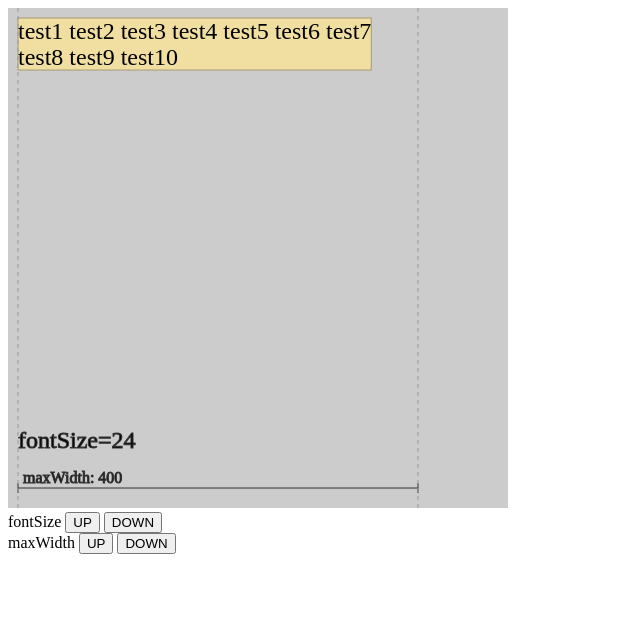
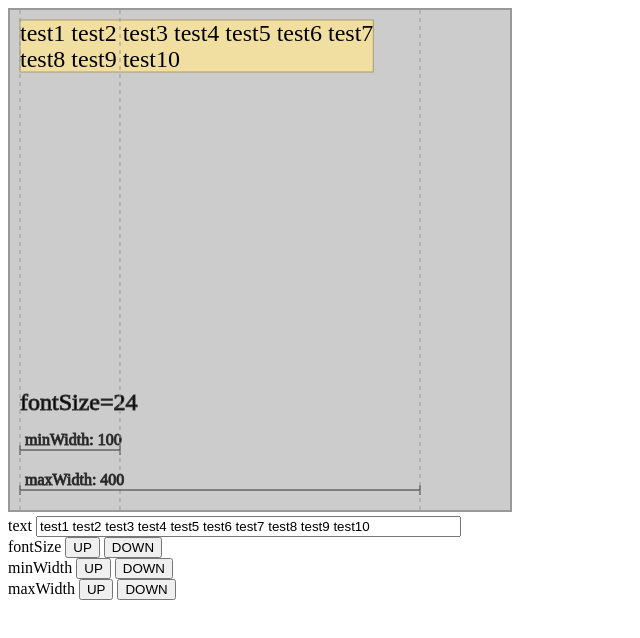
Before and after one commit to yo16/svg_text_resize_box, a React (Vite) app in the folder svgrect_containing_text/: page / in a window 1280 px wide. Shown: the top 638 px of the page, without its empty margins (0-640 px from the left). Built offline with nearby package versions, Linux system fonts and the light colour scheme.

Commit message:
enalbed changing text, min-width

```diff
--- a/svgrect_containing_text/src/App.tsx
+++ b/svgrect_containing_text/src/App.tsx
@@ -4,6 +4,7 @@ import { RectContainText } from './components/RectContainText';
 
 function App() {
     const [fontSize, setFontSize] = useState<number>(24);
+    const [minWidth, setMinWidth] = useState<number>(100);
     const [maxWidth, setMaxWidth] = useState<number>(400);
     const [usingText, setUsingText] = useState<string>("test1 test2 test3 test4 test5 test6 test7 test8 test9 test10");
 
@@ -19,6 +20,14 @@ function App() {
         }
     }
 
+    // 最小幅を20ずつ上げたり下げたりする
+    function handleMinWidthButton(sizeUp: Boolean): void {
+        const nextMinWidth = minWidth + (sizeUp? 20: -20);
+        if ((nextMinWidth > 0) && (nextMinWidth < 500) && (nextMinWidth < maxWidth)) {
+            setMinWidth(nextMinWidth);
+        }
+    }
+
     // 最大幅を20ずつ上げたり下げたりする
     function handleMaxWidthButton(sizeUp: Boolean): void {
         const nextMaxWidth = maxWidth + (sizeUp? 20: -20);
@@ -27,19 +36,24 @@ function App() {
         }
     }
 
+    // テキスト変更
+    function handleChangedText(newText: string) {
+        setUsingText(newText);
+    }
+
     return (
         <>
             <svg
                 width={500}
                 height={500}
-                style={{backgroundColor: "#ccc"}}
+                style={{backgroundColor: "#ccc", border: "2px solid #999"}}
             >
                 <RectContainText
                     text={usingText}
                     fontSize={fontSize}
                     x={10}
                     y={10}
-                    minWidth={50}
+                    minWidth={minWidth}
                     maxWidth={maxWidth}
                     onSetSize={handleOnSetSize}
                 />
@@ -47,10 +61,51 @@ function App() {
 
                 <text
                     x={10}
-                    y={440}
+                    y={400}
                     stroke={"#333"}
                     fontSize={fontSize}
                 >fontSize={fontSize}</text>
+
+                <text
+                    x={15}
+                    y={435}
+                    stroke={"#333"}
+                >
+                    minWidth: {minWidth}
+                </text>
+                <line
+                    x1={10}
+                    y1={440}
+                    x2={10+minWidth}
+                    y2={440}
+                    stroke={"#333"}
+                    strokeWidth={1}
+                />
+                <line
+                    x1={10}
+                    y1={435}
+                    x2={10}
+                    y2={445}
+                    stroke={"#333"}
+                    strokeWidth={1}
+                />
+                <line
+                    x1={10+minWidth}
+                    y1={435}
+                    x2={10+minWidth}
+                    y2={445}
+                    stroke={"#333"}
+                    strokeWidth={1}
+                />
+                <line
+                    x1={10+minWidth}
+                    y1={0}
+                    x2={10+minWidth}
+                    y2={500}
+                    stroke={"#999"}
+                    strokeWidth={1}
+                    strokeDasharray={4}
+                />
 
                 <text
                     x={15}
@@ -102,7 +157,14 @@ function App() {
                     strokeDasharray={4}
                 />
             </svg><br />
+            text <input
+                type="text"
+                value={usingText}
+                size={50}
+                onChange={(e) => handleChangedText(e.target.value)}
+            /><br />
             fontSize <button onClick={() => handleFontSizeButton(true)}>UP</button> <button onClick={() => handleFontSizeButton(false)}>DOWN</button><br />
+            minWidth <button onClick={() => handleMinWidthButton(true)}>UP</button> <button onClick={() => handleMinWidthButton(false)}>DOWN</button><br />
             maxWidth <button onClick={() => handleMaxWidthButton(true)}>UP</button> <button onClick={() => handleMaxWidthButton(false)}>DOWN</button><br />
         </>
     )
```
